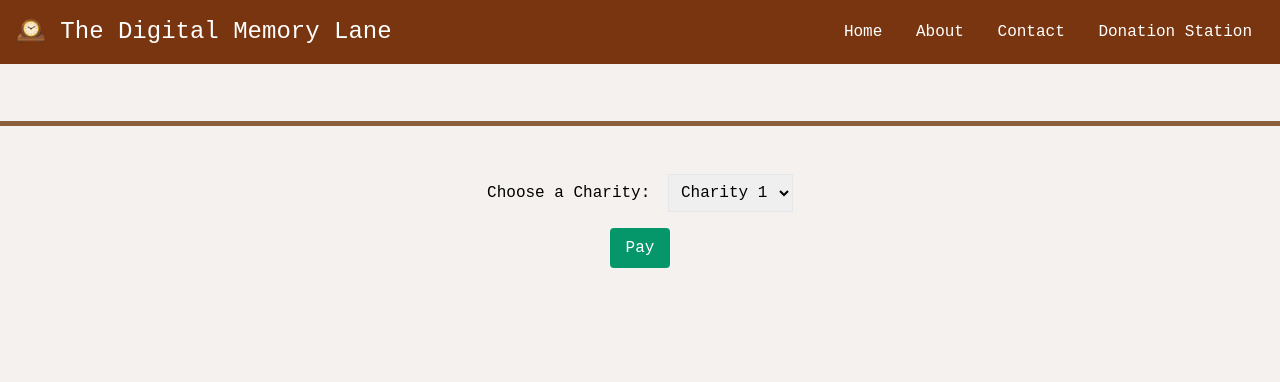
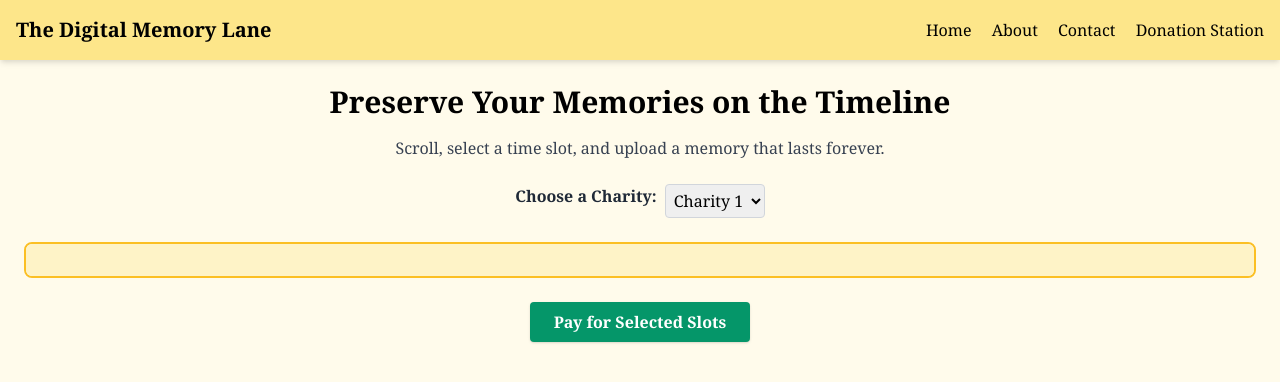
Before and after one commit to 5paresomechange55/TheDigitalMemoryLane, a Flask app: page / in a window 1280 px wide. Shown: the top 382 px of the page. Run offline with Flask 3, Linux system fonts and the light colour scheme; data that the repository does not hold is empty; some libraries are stand-ins or nearby versions.

Commit message:
Update index.html

```diff
--- a/templates/index.html
+++ b/templates/index.html
@@ -2,20 +2,18 @@
 <html lang="en">
 <head>
   <meta charset="UTF-8" />
-  <meta name="viewport" content="width=device-width, initial-scale=1.0" />
+  <meta name="viewport" content="width=device-width, initial-scale=1.0"/>
   <title>The Digital Memory Lane</title>
+  <script src="https://js.stripe.com/v3/"></script>
+  <script defer src="/static/timeline.js"></script>
   <link href="https://cdn.jsdelivr.net/npm/tailwindcss@2.2.19/dist/tailwind.min.css" rel="stylesheet">
   <style>
-    body {
-      font-family: 'Courier New', monospace;
-      background-color: #f4f1ee;
-    }
     .slot {
       width: 50px;
       height: 50px;
-      background-color: #8b5e3c;
-      margin: 10px;
-      border: 2px solid #4b2e1e;
+      background-color: #a0522d; /* nostalgic brown */
+      margin: 4px;
+      border: 2px solid #654321;
       display: flex;
       align-items: center;
       justify-content: center;
@@ -23,54 +21,66 @@
       color: white;
       text-align: center;
       cursor: pointer;
+      transition: background-color 0.2s;
     }
     .slot:hover {
-      background-color: #a97450;
+      background-color: #8b4513;
     }
     .slot.selected {
-      background-color: #c38a5f;
-      border-color: #d4a373;
+      background-color: #fbbf24; /* golden yellow highlight */
+      color: black;
     }
-    .timeline-track {
-      height: 5px;
-      background-color: #8b5e3c;
-      margin: 40px 0;
+    .timeline-line {
       width: 100%;
+      height: 4px;
+      background-color: #8b4513;
+      margin: 16px 0;
     }
   </style>
 </head>
-<body class="text-center">
-  <header class="p-4 text-white bg-yellow-900 flex justify-between items-center">
-    <h1 class="text-2xl">🕰️ The Digital Memory Lane</h1>
-    <nav>
-      <a href="/" class="px-3">Home</a>
-      <a href="/about" class="px-3">About</a>
-      <a href="/contact" class="px-3">Contact</a>
-      <a href="/donation" class="px-3">Donation Station</a>
-    </nav>
-  </header>
+<body class="bg-yellow-50 font-serif">
 
-  <section class="my-6">
-    <div class="overflow-x-scroll whitespace-nowrap" style="width: 100%;">
-      <div id="timeline-container" class="flex items-center justify-start px-4 relative" style="min-width: 6000px;">
-        <div class="timeline-track absolute left-0 right-0"></div>
-      </div>
+  <!-- Toolbar -->
+  <nav class="bg-yellow-200 p-4 flex justify-between items-center shadow-md">
+    <div class="text-xl font-bold text-brown-700">The Digital Memory Lane</div>
+    <div class="space-x-4">
+      <a href="/" class="text-brown-800 hover:underline">Home</a>
+      <a href="/about" class="text-brown-800 hover:underline">About</a>
+      <a href="/contact" class="text-brown-800 hover:underline">Contact</a>
+      <a href="/donation" class="text-brown-800 hover:underline">Donation Station</a>
     </div>
-    <div class="mt-4">
-      <label for="charity" class="mr-2">Choose a Charity:</label>
-      <select id="charity" class="p-2 border">
+  </nav>
+
+  <main class="p-6">
+    <h1 class="text-3xl font-bold text-center text-brown-700 mb-4">Preserve Your Memories on the Timeline</h1>
+    <p class="text-center text-gray-700 mb-6">Scroll, select a time slot, and upload a memory that lasts forever.</p>
+
+    <!-- Charity Dropdown -->
+    <div class="flex justify-center mb-6">
+      <label class="mr-2 text-gray-800 font-semibold">Choose a Charity:</label>
+      <select id="charitySelect" class="border border-gray-300 rounded p-1">
         <option value="charity1">Charity 1</option>
         <option value="charity2">Charity 2</option>
         <option value="charity3">Charity 3</option>
         <option value="charity4">Charity 4</option>
       </select>
     </div>
-    <div class="my-4">
-      <button id="pay-button" class="px-4 py-2 bg-green-600 text-white rounded">Pay</button>
+
+    <!-- Timeline Container -->
+    <div class="overflow-x-auto border-2 border-yellow-400 rounded-lg p-4 bg-yellow-100">
+      <div id="timeline" class="flex space-x-4" style="min-width: 5000px;">
+        <!-- Slots will be generated here by JS -->
+      </div>
     </div>
-  </section>
 
-  <script src="https://js.stripe.com/v3/"></script>
-  <script src="/static/timeline.js"></script>
+    <!-- Pay Button -->
+    <div class="flex justify-center mt-6">
+      <button id="payButton"
+              class="bg-green-600 hover:bg-green-700 text-white font-bold py-2 px-6 rounded shadow">
+        Pay for Selected Slots
+      </button>
+    </div>
+  </main>
+
 </body>
 </html>
```
